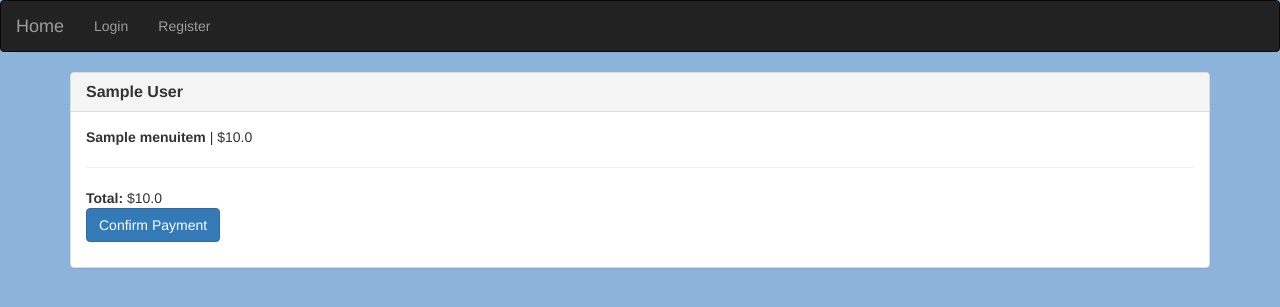
After one commit to KiaraRaynS/restaurant_app-07-07-16, a Django app: page /table/1/confirmpay/ in a window 1280 px wide. The commit adds this page. Shown: the top 307 px of the page. Run offline with Django 3.2, Linux system fonts and the light colour scheme; tables that the repository leaves empty hold one stand-in row (values such as "Sample post"); some libraries are stand-ins or nearby versions.

Commit message:
Servers can now mark a table as Paid

```diff
--- a/mightyrestaurant/appmightyrestaurant/models.py
+++ b/mightyrestaurant/appmightyrestaurant/models.py
@@ -36,6 +36,7 @@ class MenuItem(models.Model):
 
 class CustomerTable(models.Model):
     partyname = models.CharField(max_length=50)
+    paidstatus = models.BooleanField(default=False)
 
 
 class Order(models.Model):
--- a/mightyrestaurant/appmightyrestaurant/templates/indexview.html
+++ b/mightyrestaurant/appmightyrestaurant/templates/indexview.html
@@ -88,7 +88,7 @@
           <p></p>
           {% endfor %}
               <!-- If all items are cooked-->
-              <a class='btn btn-primary' href="">Review Order and Pay</a>
+              <a class='btn btn-primary' href="{% url 'payfororderview' table.id %}">Review Order and Pay</a>
         </div>
       </div>
     {% endfor %}
--- /dev/null
+++ b/mightyrestaurant/appmightyrestaurant/templates/payforordersview.html
@@ -0,0 +1,21 @@
+{% extends 'base.html' %}
+
+{% block bodycontent %}
+<div class="panel panel-default">
+    <div class="panel-heading">
+      <h3 class="panel-title"><strong>{{table.partyname}}</strong></h3>
+            </div>
+              <div class="panel-body">
+                <!-- Show a list of orders for table -->
+                {% for order in orders %}
+                <b>{{ order.orderitem }}</b> | ${{order.orderitem.price}}
+                {% endfor %}
+                <hr>
+                <strong>Total: </strong> ${{total.orderitem__price__sum}}
+                <form type='' method="post">
+                  {% csrf_token %}
+                  <p><input class='btn btn-primary' type='submit' value='Confirm Payment'></p>
+                </form>
+                      </div>
+                    </div>
+{% endblock %}
--- a/mightyrestaurant/appmightyrestaurant/views.py
+++ b/mightyrestaurant/appmightyrestaurant/views.py
@@ -35,7 +35,7 @@ class IndexView(TemplateView):
             if worker.workertype == 'server':
                 context = {
                         'worker': worker,
-                        'tables': CustomerTable.objects.all(),
+                        'tables': CustomerTable.objects.filter(paidstatus=False),
                         'orders': Order.objects.filter(server=worker).filter(paidstatus=False).order_by('orderdate'),
                         }
                 return context
@@ -164,6 +164,30 @@ class OrderDeleteView(DeleteView):
         return Order.objects.get(id=ordernumber)
 
 
+class PayForOrderView(UpdateView):
+    model = CustomerTable
+    fields = ['paidstatus']
+    success_url = '/'
+    template_name = 'payforordersview.html'
+
+    def get_object(self):
+        tablenumber = self.kwargs['pk']
+        return CustomerTable.objects.get(id=tablenumber)
+
+    def get_context_data(self, **kwargs):
+        tablenumber = self.kwargs['pk']
+        context = {
+                'table': CustomerTable.objects.get(id=tablenumber),
+                'orders': Order.objects.filter(tableid=tablenumber),
+                'total': Order.objects.filter(tableid=tablenumber).aggregate(Sum('orderitem__price')),
+                }
+        return context
+
+    def form_valid(self, form):
+        form.instance.paidstatus = True
+        return super(PayForOrderView, self).form_valid(form)
+
+
 # Cook Related Views
 class ConfirmOrderDoneView(UpdateView):
     model = Order
--- a/mightyrestaurant/mightyrestaurant/urls.py
+++ b/mightyrestaurant/mightyrestaurant/urls.py
@@ -6,7 +6,7 @@ from appmightyrestaurant.views import UpdateMenuItemView
 # Owner Views
 from appmightyrestaurant.views import CreateMenuItemView, DeleteMenuItemView, UpdateFoodTypeView, CreateFoodTypeView
 # Server Views
-from appmightyrestaurant.views import SeatCustomersView, TakeCustomerOrderView, TableOrdersView, OrderUpdateView, OrderDeleteView
+from appmightyrestaurant.views import SeatCustomersView, TakeCustomerOrderView, TableOrdersView, OrderUpdateView, OrderDeleteView, PayForOrderView
 # Cook Views
 from appmightyrestaurant.views import ConfirmOrderDoneView, ConfirmOrderRevisionView
 
@@ -31,6 +31,7 @@ urlpatterns = [
     url(r'^customertable/(?P<pk>\d+)/$', TableOrdersView.as_view(), name='tableordersview'),
     url(r'^order/serverrevise/(?P<pk>\d+)/$', OrderUpdateView.as_view(), name='orderupdateview'),
     url(r'^order/(?P<pk>\d+)/deleteorder/$', OrderDeleteView.as_view(), name='orderdeleteview'),
+    url(r'^table/(?P<pk>\d+)/confirmpay/$', PayForOrderView.as_view(), name='payfororderview'),
     # Cook options
     url(r'^order/confirmcooked/(?P<pk>\d+)/$', ConfirmOrderDoneView.as_view(), name='confirmorderdoneview'),
     url(r'^order/confirmrevision/(?P<pk>\d+)/$', ConfirmOrderRevisionView.as_view(), name='confirmorderrevisionview'),
```
Also changed, not shown: mightyrestaurant/appmightyrestaurant/migrations/0012_customertable_paidstatus.py (added).
